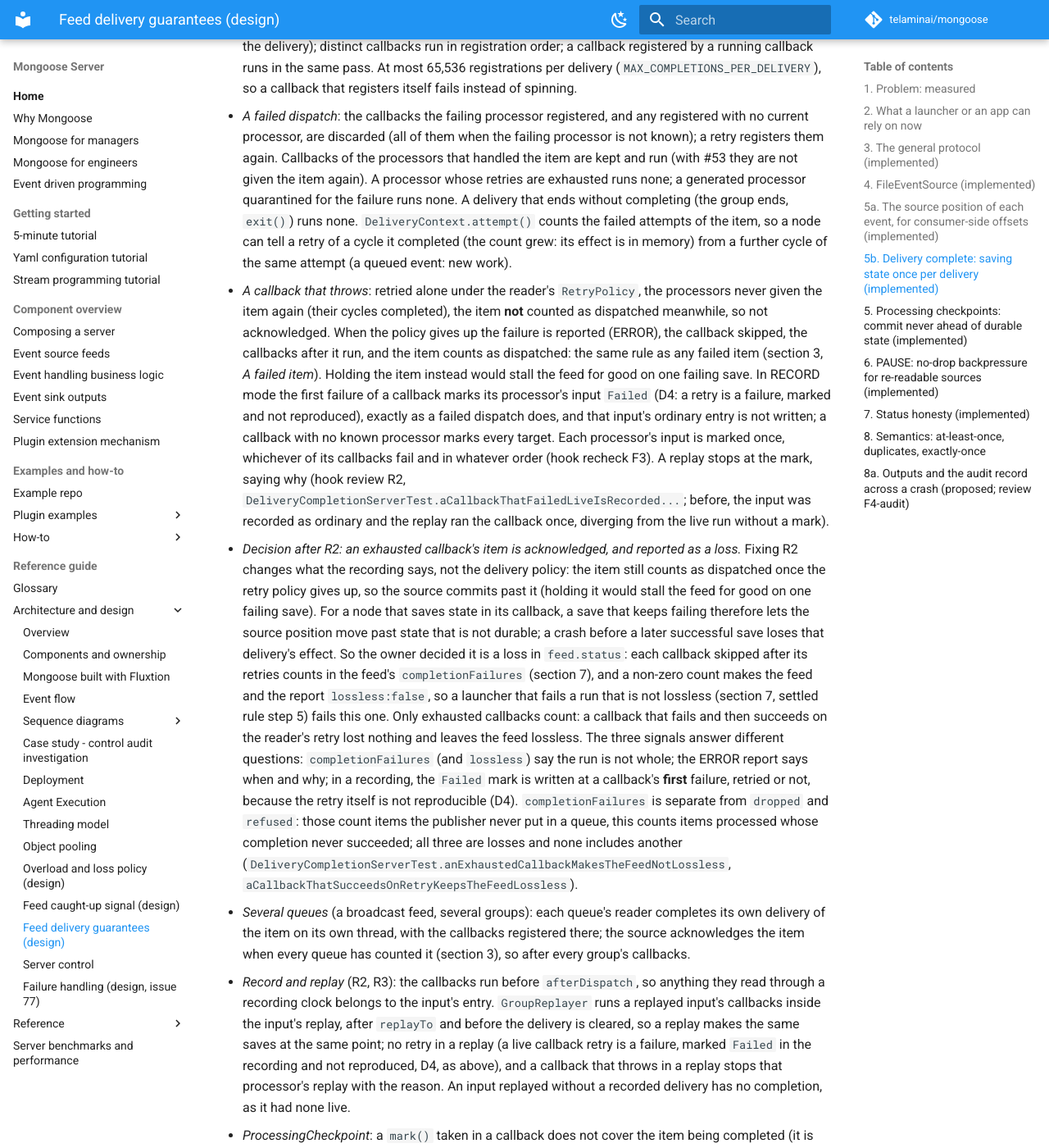
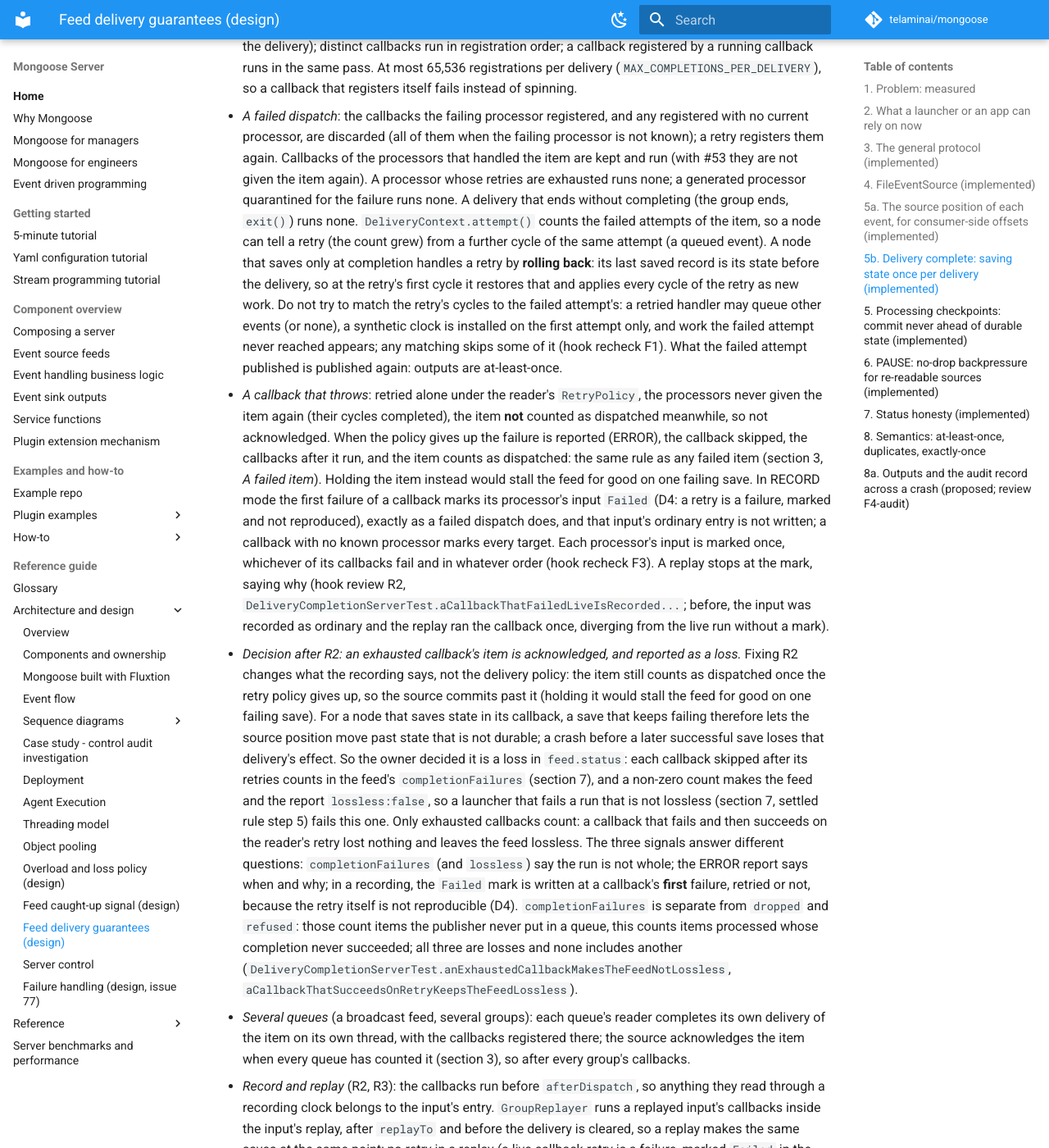
Before and after one commit to telaminai/mongoose, an MkDocs documentation site: the page built from docs/design/feed-delivery.md, in a window 1280 px wide and 1400 px high, scrolled down 12952 px. Shown: the whole window at 82% size. Built offline with MkDocs 1.6.1 and Material for MkDocs 9.7.7, drawn with Linux system fonts in a browser that asks for light colours; comment, search, counter and statistics services are not loaded; some of the changed text lies outside the part shown.

Commit message:
Docs: a retry of a delivery rolls back, it never skips by matching cycles
Hook recheck F1, the Mongoose side. feed-delivery.md 5b's
attempt() rule and its PersistentNode paragraph, and the
de-duplication how-to's failures guidance, now say that a node which
saves at completion handles a retry by restoring its last saved state
(the state before the delivery) and applying every cycle of the retry
as new work. They also explain why matching the retry's cycles to the
failed attempt's is unsafe: a retried handler may queue other events,
a synthetic clock is installed on the first attempt only, and the
retry reaches work the failed attempt never did. Outputs of the failed
attempt repeat, the at-least-once output rule.

Co-Authored-By: Claude Opus 5.5 <noreply@anthropic.com>
Claude-Session: https://claude.ai/code/session_01S6QUgxmxekc8hLRd9eLcgt

```diff
--- a/docs/design/feed-delivery.md
+++ b/docs/design/feed-delivery.md
@@ -432,8 +432,13 @@ item. Work the delivery publishes to another feed, queue or processor group is n
   processors that handled the item are kept and run (with #53 they are not given the item again). A processor whose
   retries are exhausted runs none; a generated processor quarantined for the failure runs none. A delivery that ends
   without completing (the group ends, `exit()`) runs none. `DeliveryContext.attempt()` counts the failed attempts of
-  the item, so a node can tell a retry of a cycle it completed (the count grew: its effect is in memory) from a further
-  cycle of the same attempt (a queued event: new work).
+  the item, so a node can tell a retry (the count grew) from a further cycle of the same attempt (a queued event).
+  A node that saves only at completion handles a retry by **rolling back**: its last saved record is its state before
+  the delivery, so at the retry's first cycle it restores that and applies every cycle of the retry as new work. Do
+  not try to match the retry's cycles to the failed attempt's: a retried handler may queue other events (or none), a
+  synthetic clock is installed on the first attempt only, and work the failed attempt never reached appears; any
+  matching skips some of it (hook recheck F1). What the failed attempt published is published again: outputs are
+  at-least-once.
 - *A callback that throws*: retried alone under the reader's `RetryPolicy`, the processors never given the item again
   (their cycles completed), the item **not** counted as dispatched meanwhile, so not acknowledged. When the policy gives
   up the failure is reported (ERROR), the callback skipped, the callbacks after it run, and the item counts as
@@ -477,7 +482,8 @@ registered, and a reused `ArrayDeque` with one small record per registration.
 **PersistentNode** (mongoose-plugins svc-cache) uses it from 1.1.3, found through method handles: its `@AfterEvent`
 registers one callback per delivery and the callback writes state and position once; a queued event is applied; a crash
 before the callback leaves nothing of the delivery saved and the item uncommitted, so the restart re-applies the whole
-delivery. Tests: `DeliveryCompletionTest` (agent level: ordering against reentrant work and the `dispatched` counter,
+delivery; a retry restores the node's last saved state and applies the whole delivery again (each PersistentNode of
+the processor on its own; a processor that is not retried keeps its state and its save). Tests: `DeliveryCompletionTest` (agent level: ordering against reentrant work and the `dispatched` counter,
 order and de-duplication, no position, failure discard and retry, exhausted retries, a throwing callback retried and
 skipped, two queues, `exit` discards) and `DeliveryCompletionServerTest` (on a server: after the queued event and before
 the feed acknowledges the line; indexed and inline recordings replay the callbacks where they ran live).
```
Also changed, not shown: docs/example/how-to/how-to-deduplicate-with-delivery-context.md (+4 -1 lines).
